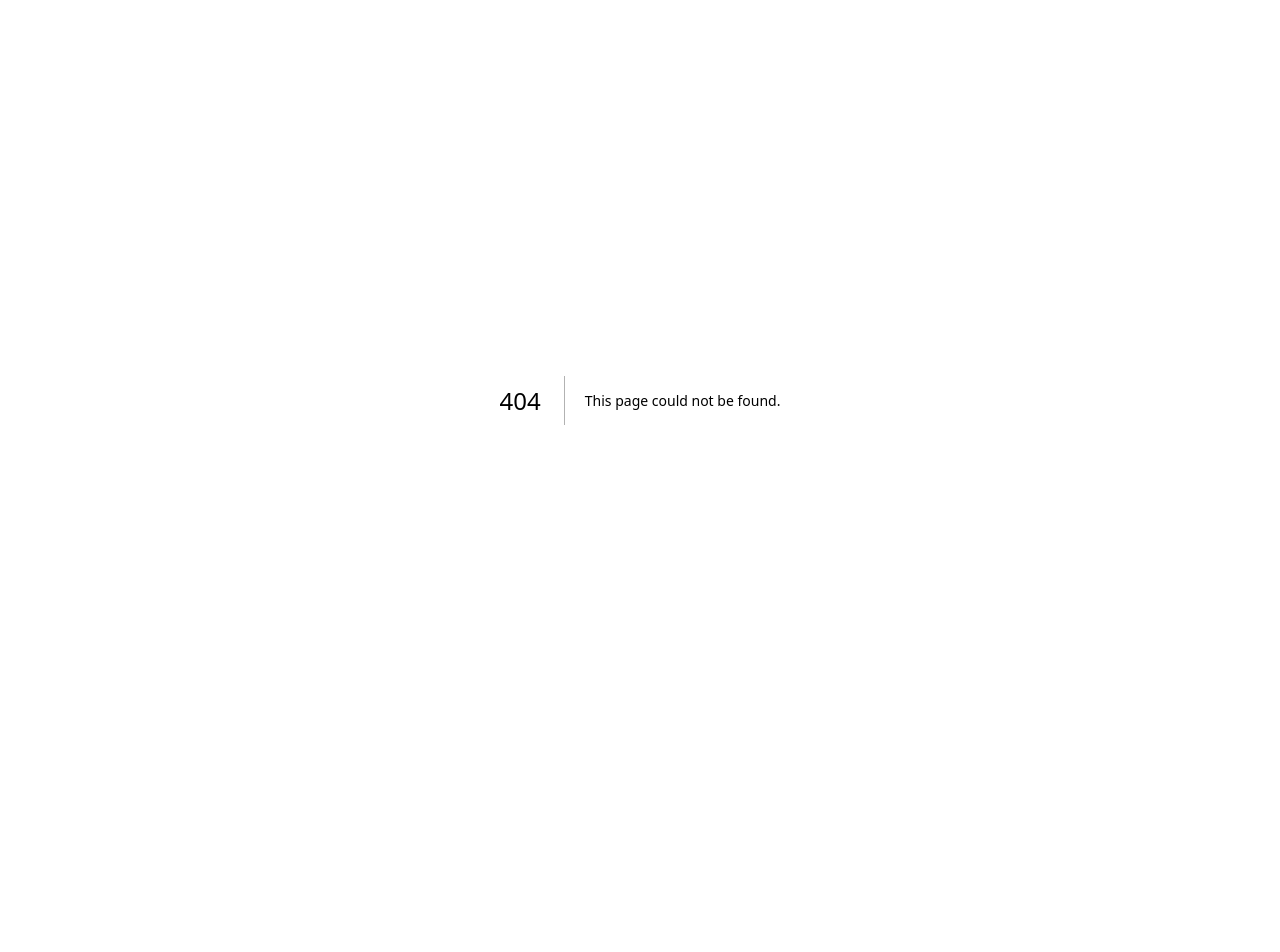
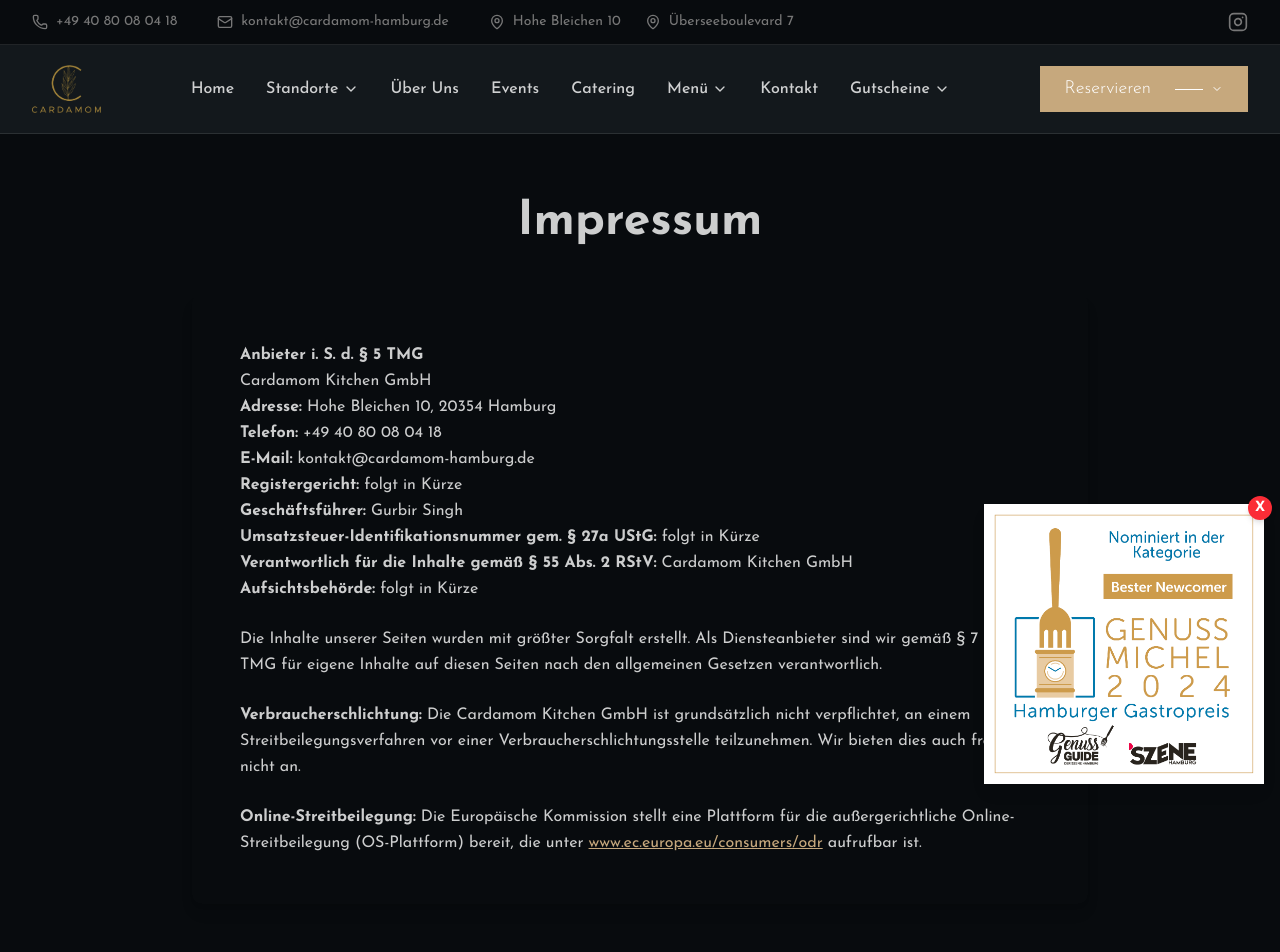
Before and after one commit to susko-gmbh/cardamom, a Next.js app: page /impressum in a window 1280 px wide. Before the commit this address had no page. Shown: the top 952 px of the page. Before the commit the page ends 800 px from the top, so only its background shows below. Built offline with nearby package versions, Linux system fonts and the light colour scheme; a web font is replaced by a local one.

Commit message:
impressum page done

```diff
--- /dev/null
+++ b/app/(root)/impressum/loading.tsx
@@ -0,0 +1,12 @@
+const Loading = () => {
+  return (
+    <div className="min-h-screen bg-background flex items-center justify-center">
+      <div className="text-center">
+        <div className="animate-spin rounded-full h-12 w-12 border-b-2 border-primary mx-auto mb-4"></div>
+        <p className="text-muted-foreground">Loading...</p>
+      </div>
+    </div>
+  );
+};
+
+export default Loading;
--- /dev/null
+++ b/app/(root)/impressum/page.tsx
@@ -0,0 +1,81 @@
+import { Metadata } from 'next';
+
+export const metadata: Metadata = {
+  title: 'Impressum - Cardamom Progressive Indian Dining',
+  description:
+    'Impressum und rechtliche Informationen von Cardamom Progressive Indian Dining Hamburg',
+};
+
+const ImpressumPage = () => {
+  return (
+    <main className="min-h-screen ">
+      <div className="container mx-auto px-4 py-16">
+        <div className="max-w-4xl mx-auto">
+          <div className="text-center mb-12">
+            <h1 className="text-4xl md:text-5xl font-bold text-foreground mb-4">Impressum</h1>
+          </div>
+
+          <div className=" rounded-lg shadow-lg p-8 md:p-12">
+            <div className="prose prose-lg max-w-none text-card-foreground">
+              <div className="space-y-6 leading-relaxed">
+                <p>
+                  <strong>Anbieter i. S. d. § 5 TMG</strong>
+                  <br />
+                  Cardamom Kitchen GmbH
+                  <br />
+                  <strong>Adresse:</strong> Hohe Bleichen 10, 20354 Hamburg
+                  <br />
+                  <strong>Telefon:</strong> +49 40 80 08 04 18
+                  <br />
+                  <strong>E-Mail:</strong> kontakt@cardamom-hamburg.de
+                  <br />
+                  <strong>Registergericht:</strong> folgt in Kürze
+                  <br />
+                  <strong>Geschäftsführer:</strong> Gurbir Singh
+                  <br />
+                  <strong>Umsatzsteuer-Identifikationsnummer gem. § 27a UStG:</strong> folgt in
+                  Kürze
+                  <br />
+                  <strong>Verantwortlich für die Inhalte gemäß § 55 Abs. 2 RStV:</strong> Cardamom
+                  Kitchen GmbH
+                  <br />
+                  <strong>Aufsichtsbehörde:</strong> folgt in Kürze
+                </p>
+
+                <p>
+                  Die Inhalte unserer Seiten wurden mit größter Sorgfalt erstellt. Als
+                  Diensteanbieter sind wir gemäß § 7 Abs.1 TMG für eigene Inhalte auf diesen Seiten
+                  nach den allgemeinen Gesetzen verantwortlich.
+                </p>
+
+                <p>
+                  <strong>Verbraucherschlichtung:</strong> Die Cardamom Kitchen GmbH ist
+                  grundsätzlich nicht verpflichtet, an einem Streitbeilegungsverfahren vor einer
+                  Verbraucherschlichtungsstelle teilzunehmen. Wir bieten dies auch freiwillig nicht
+                  an.
+                </p>
+
+                <p>
+                  <strong>Online-Streitbeilegung:</strong> Die Europäische Kommission stellt eine
+                  Plattform für die außergerichtliche Online- Streitbeilegung (OS-Plattform) bereit,
+                  die unter{' '}
+                  <a
+                    href="https://www.ec.europa.eu/consumers/odr"
+                    target="_blank"
+                    rel="noopener noreferrer"
+                    className="text-primary hover:text-primary/80 underline"
+                  >
+                    www.ec.europa.eu/consumers/odr
+                  </a>{' '}
+                  aufrufbar ist.
+                </p>
+              </div>
+            </div>
+          </div>
+        </div>
+      </div>
+    </main>
+  );
+};
+
+export default ImpressumPage;
--- a/next.config.ts
+++ b/next.config.ts
@@ -61,6 +61,11 @@
         destination: '/',
         permanent: true,
       },
+      {
+        source: '/impressum.html',
+        destination: '/impressum',
+        permanent: true,
+      },
     ];
   },
 };
```
